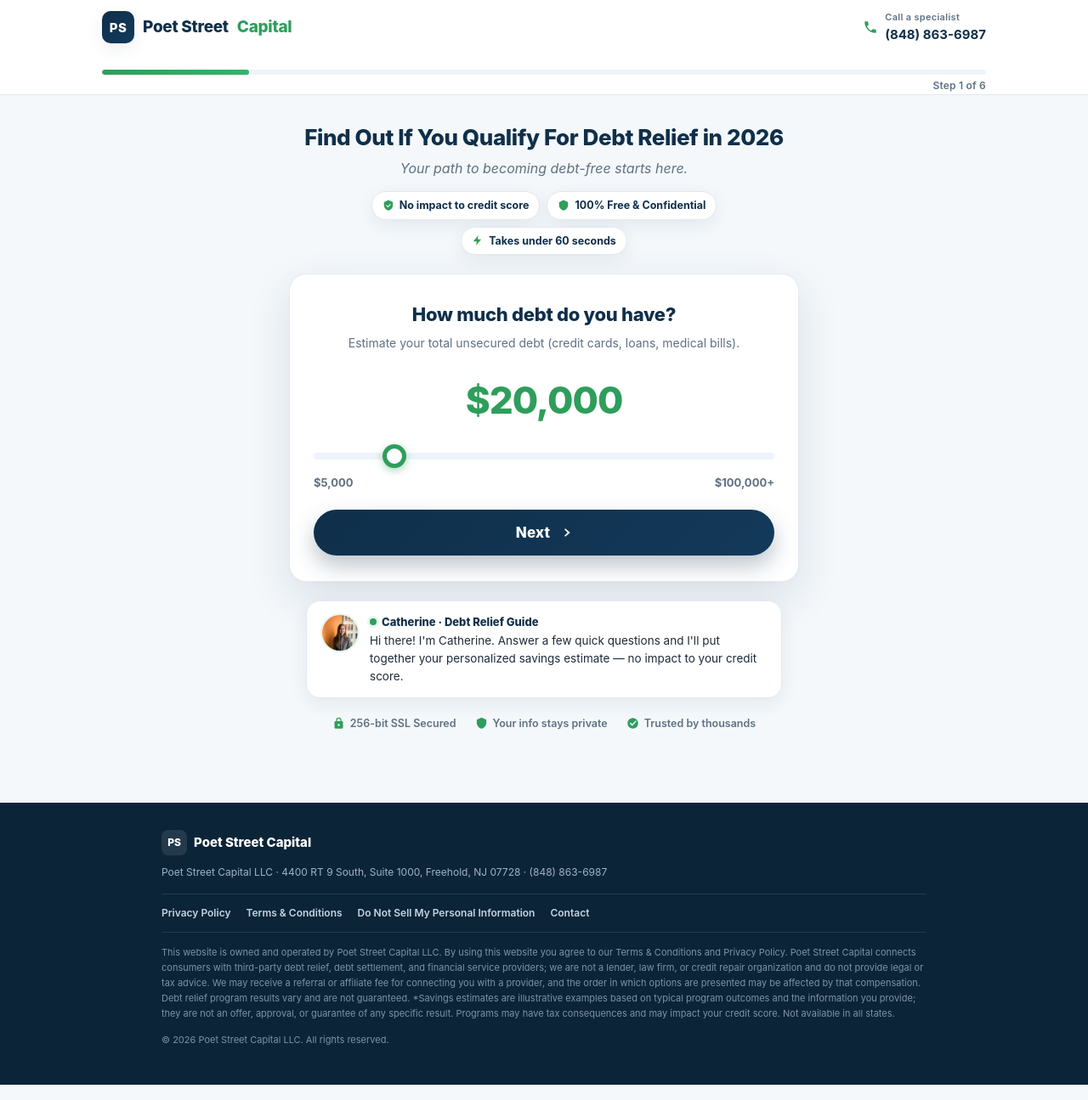
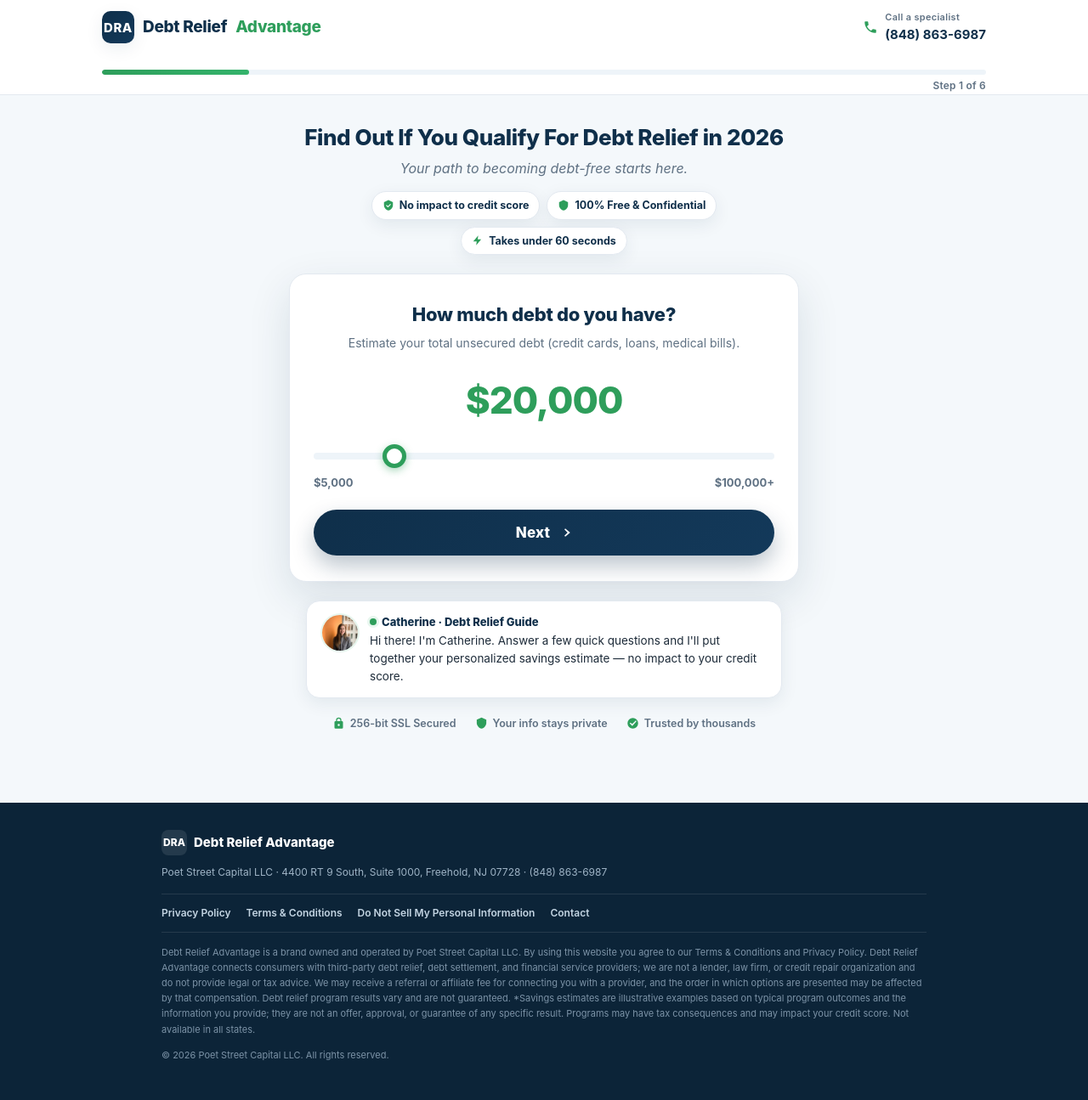
Before and after one commit to anirudhatalmale6-alt/creditsvr-funnel, a plain HTML site: page index.html in a window 1280 px wide. Shown: the whole page at 85% size. Drawn offline with Linux system fonts and the light colour scheme.

Commit message:
Rebrand header/footer to Debt Relief Advantage (Poet Street Capital LLC as legal operator)

```diff
--- a/index.html
+++ b/index.html
@@ -3,7 +3,7 @@
 <head>
 <meta charset="utf-8">
 <meta name="viewport" content="width=device-width, initial-scale=1">
-<title>Poet Street Capital — Find Out If You Qualify For Debt Relief in 2026</title>
+<title>Debt Relief Advantage — Find Out If You Qualify For Debt Relief in 2026</title>
 <meta name="description" content="See how much you could save with a personalized debt relief estimate. Check your options in under 60 seconds — no impact to your credit score.">
 <style>
 :root{
@@ -140,7 +140,7 @@ footer{background:#0c2438;color:#9fb4c6;margin-top:44px;padding:32px 20px}
 
 <header class="hdr">
   <div class="hdr-in">
-    <a href="#" class="brand"><span class="mark">PS</span>Poet Street <b>Capital</b></a>
+    <a href="#" class="brand"><span class="mark">DRA</span>Debt Relief <b>Advantage</b></a>
     <a href="tel:+18488636987" class="hdr-phone">
       <svg viewBox="0 0 24 24"><path d="M6.6 10.8c1.4 2.8 3.8 5.1 6.6 6.6l2.2-2.2c.3-.3.7-.4 1-.2 1.2.4 2.4.6 3.6.6.6 0 1 .4 1 1V20c0 .6-.4 1-1 1C10.6 21 3 13.4 3 4c0-.6.4-1 1-1h3.5c.6 0 1 .4 1 1 0 1.3.2 2.5.6 3.6.1.4 0 .8-.3 1l-2.2 2.2z"/></svg>
       <span><small>Call a specialist</small>(848) 863-6987</span>
@@ -259,7 +259,7 @@ footer{background:#0c2438;color:#9fb4c6;margin-top:44px;padding:32px 20px}
         </div>
         <button type="submit" class="btn btn-green" id="submitBtn">See My Savings Estimate →</button>
         <p style="font-size:11px;color:var(--muted);margin:12px 0 0;line-height:1.5">
-          By clicking above, I am providing my electronic signature and express written consent for Poet Street Capital and its partners to contact me at the number and email provided (including via autodialer, prerecorded messages, SMS and email) about debt relief options, even if my number is on a Do Not Call list. Consent is not a condition of any purchase. Message &amp; data rates may apply.
+          By clicking above, I am providing my electronic signature and express written consent for Debt Relief Advantage (a brand of Poet Street Capital LLC) and its partners to contact me at the number and email provided (including via autodialer, prerecorded messages, SMS and email) about debt relief options, even if my number is on a Do Not Call list. Consent is not a condition of any purchase. Message &amp; data rates may apply.
         </p>
       </form>
       <div class="nav-row">
@@ -303,7 +303,7 @@ footer{background:#0c2438;color:#9fb4c6;margin-top:44px;padding:32px 20px}
 
 <footer>
   <div class="foot-in">
-    <div class="fbrand"><span class="mark">PS</span>Poet Street Capital</div>
+    <div class="fbrand"><span class="mark">DRA</span>Debt Relief Advantage</div>
     <p>Poet Street Capital LLC · 4400 RT 9 South, Suite 1000, Freehold, NJ 07728 · (848) 863-6987</p>
     <div class="foot-links">
       <a href="#">Privacy Policy</a>
@@ -312,7 +312,7 @@ footer{background:#0c2438;color:#9fb4c6;margin-top:44px;padding:32px 20px}
       <a href="#">Contact</a>
     </div>
     <p class="disc">
-      This website is owned and operated by Poet Street Capital LLC. By using this website you agree to our Terms &amp; Conditions and Privacy Policy. Poet Street Capital connects consumers with third-party debt relief, debt settlement, and financial service providers; we are not a lender, law firm, or credit repair organization and do not provide legal or tax advice. We may receive a referral or affiliate fee for connecting you with a provider, and the order in which options are presented may be affected by that compensation. Debt relief program results vary and are not guaranteed. *Savings estimates are illustrative examples based on typical program outcomes and the information you provide; they are not an offer, approval, or guarantee of any specific result. Programs may have tax consequences and may impact your credit score. Not available in all states.
+      Debt Relief Advantage is a brand owned and operated by Poet Street Capital LLC. By using this website you agree to our Terms &amp; Conditions and Privacy Policy. Debt Relief Advantage connects consumers with third-party debt relief, debt settlement, and financial service providers; we are not a lender, law firm, or credit repair organization and do not provide legal or tax advice. We may receive a referral or affiliate fee for connecting you with a provider, and the order in which options are presented may be affected by that compensation. Debt relief program results vary and are not guaranteed. *Savings estimates are illustrative examples based on typical program outcomes and the information you provide; they are not an offer, approval, or guarantee of any specific result. Programs may have tax consequences and may impact your credit score. Not available in all states.
     </p>
     <p class="disc">© 2026 Poet Street Capital LLC. All rights reserved.</p>
   </div>
@@ -377,7 +377,7 @@ function submitLead(e){
   fd.append('monthly_income', data.monthly_income || '');
   fd.append('behind', data.behind || '');
   fd.append('employment', data.employment || '');
-  fd.append('_subject', 'New Poet Street Capital Debt Relief Lead');
+  fd.append('_subject', 'New Debt Relief Advantage Lead');
   fd.append('page', 'Creditsvr.com Debt Relief Funnel');
 
   var btn = document.getElementById('submitBtn');
```
Also changed, not shown: brand_desktop.png (added), brand_mobile.png (added), live_domain.png (added).
